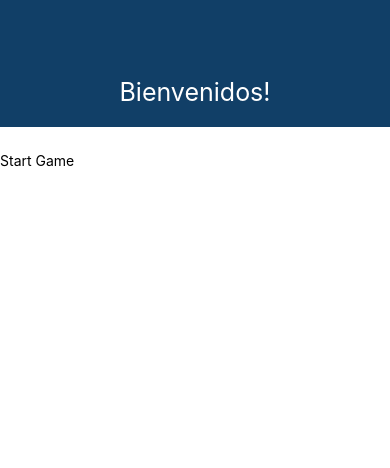
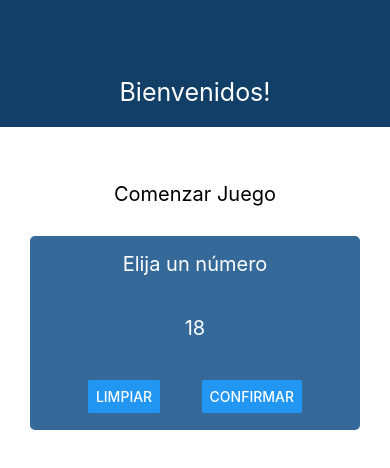
Before and after one commit to lautarodesouches/guess-number-game-app, a React Native app: screen / in a window 390 px wide. Shown: the top 468 px of the page. Built offline with nearby package versions, Linux system fonts and the light colour scheme.

Commit message:
StartGame wireframe

```diff
--- a/App.js
+++ b/App.js
@@ -1,9 +1,11 @@
 import { StyleSheet, View } from 'react-native';
-import StartGame from './src/screens/start-game';
+import { Header } from './src/components';
+import StartGame from './src/screens/StartGame';
 
 export default function App() {
   return (
     <View style={styles.container}>
+      <Header title={'Bienvenidos!'} />
       <StartGame />
     </View>
   );
--- a/src/components/header/styles.js
+++ b/src/components/header/styles.js
@@ -6,6 +6,7 @@ export const styles = StyleSheet.create({
         alignItems: 'center',
         justifyContent: 'flex-end',
         height: '15%',
+        minHeight: 125,
         backgroundColor: primaryBg,
         marginBottom: 25,
     },
--- a/src/components/index.js
+++ b/src/components/index.js
@@ -1 +1 @@
-export {default as Header} from './header/index';
+export {default as Header} from './Header/index';
--- /dev/null
+++ b/src/screens/StartGame/index.js
@@ -0,0 +1,25 @@
+import { View, Text, TextInput, Button } from "react-native";
+import { secondaryText } from "../../../constants/colors";
+import { styles } from "./styles";
+
+const StartGame = () => {
+    return(
+        <View style={styles.container}>
+            <Text style={styles.title}>Comenzar Juego</Text>
+            <View style={styles.inputContainer}>
+                <Text style={styles.text}>Elija un número</Text>
+                <TextInput
+                    style={styles.input}
+                    placeholderTextColor={secondaryText}
+                    placeholder={(Math.round(Math.random()*100)).toString()}
+                    keyboardType='numeric' />
+                <View style={styles.buttonContainer}>
+                    <Button title="Limpiar" onPress={() => {}} />
+                    <Button title="Confirmar" onPress={() => {}} />
+                </View>
+            </View>
+        </View>
+    );
+}
+
+export default StartGame;
--- /dev/null
+++ b/src/screens/StartGame/styles.js
@@ -0,0 +1,45 @@
+import { StyleSheet } from "react-native";
+import { secondaryBg, secondaryText, themeBg } from "../../../constants/colors";
+
+export const styles = StyleSheet.create({
+    container: {
+        flex: 1,
+        backgroundColor: themeBg,
+        padding: 30,
+        alignItems: "center",
+    },
+    title: {
+        textAlign: 'center',
+        fontSize: 20,
+    },
+    inputContainer: {
+        alignItems: "center",
+        backgroundColor: secondaryBg,
+        borderRadius: 5,
+        padding: '5%',
+        marginVertical: 30,
+        justifyContent: 'space-evenly',
+        width: '100%',
+    },
+    text: {
+        color: secondaryText,
+        fontSize: 20,
+        textAlign: 'center',
+    },
+    input: {
+        alignItems: 'center',
+        color: secondaryText,
+        fontSize: 20,
+        marginHorizontal: 'auto',
+        marginTop: 40,
+        maxWidth: '50%',
+        textAlign: 'center',
+        width: 300,
+    },
+    buttonContainer: {
+        width: '100%',
+        marginTop: 40,
+        flexDirection: 'row',
+        justifyContent: 'space-evenly',
+    }
+});
--- a/src/screens/start-game/index.js
+++ /dev/null
@@ -1,16 +0,0 @@
-import { View, Text } from "react-native";
-import { Header } from "../../components";
-import { styles } from "./styles";
-
-const StartGame = () => {
-    return(
-        <View style={styles.container}>
-            <Header title={'Bienvenidos!'} />
-            <Text>
-                Start Game
-            </Text>
-        </View>
-    );
-}
-
-export default StartGame;
--- a/src/screens/start-game/styles.js
+++ /dev/null
@@ -1,9 +0,0 @@
-import { StyleSheet } from "react-native";
-import { themeBg } from "../../../constants/colors";
-
-export const styles = StyleSheet.create({
-    container: {
-        flex: 1,
-        backgroundColor: themeBg,
-    }
-});
```
